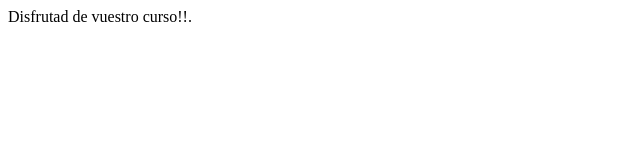
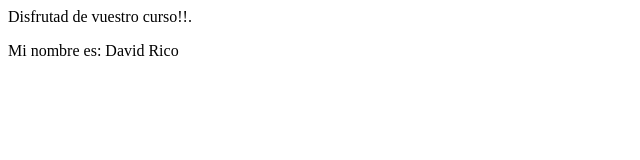
Before and after one commit to dricosan-uax/uax-devops-01, a plain HTML site: page index.html in a window 1280 px wide. Shown: the whole page, without its empty margins (0-640 px from the left). Drawn offline with Linux system fonts and the light colour scheme.

Commit message:
ADDED: Mi nombre

```diff
--- a/index.html
+++ b/index.html
@@ -4,5 +4,6 @@
 	</head>
 	<body>
 		<p>Disfrutad de vuestro curso!!.</p>
+		<p>Mi nombre es: David Rico</p>
 	</body>
 </html>
```
